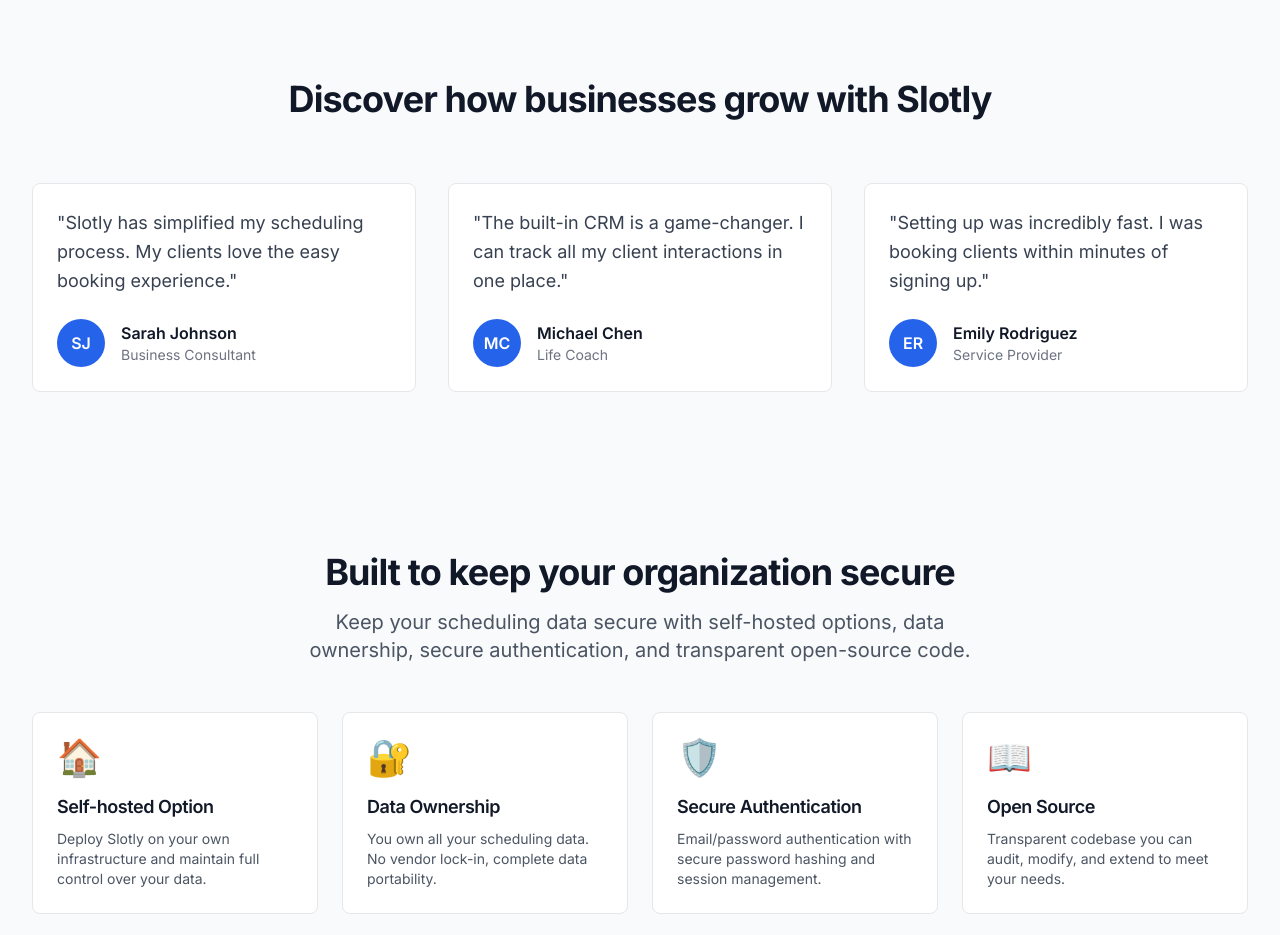
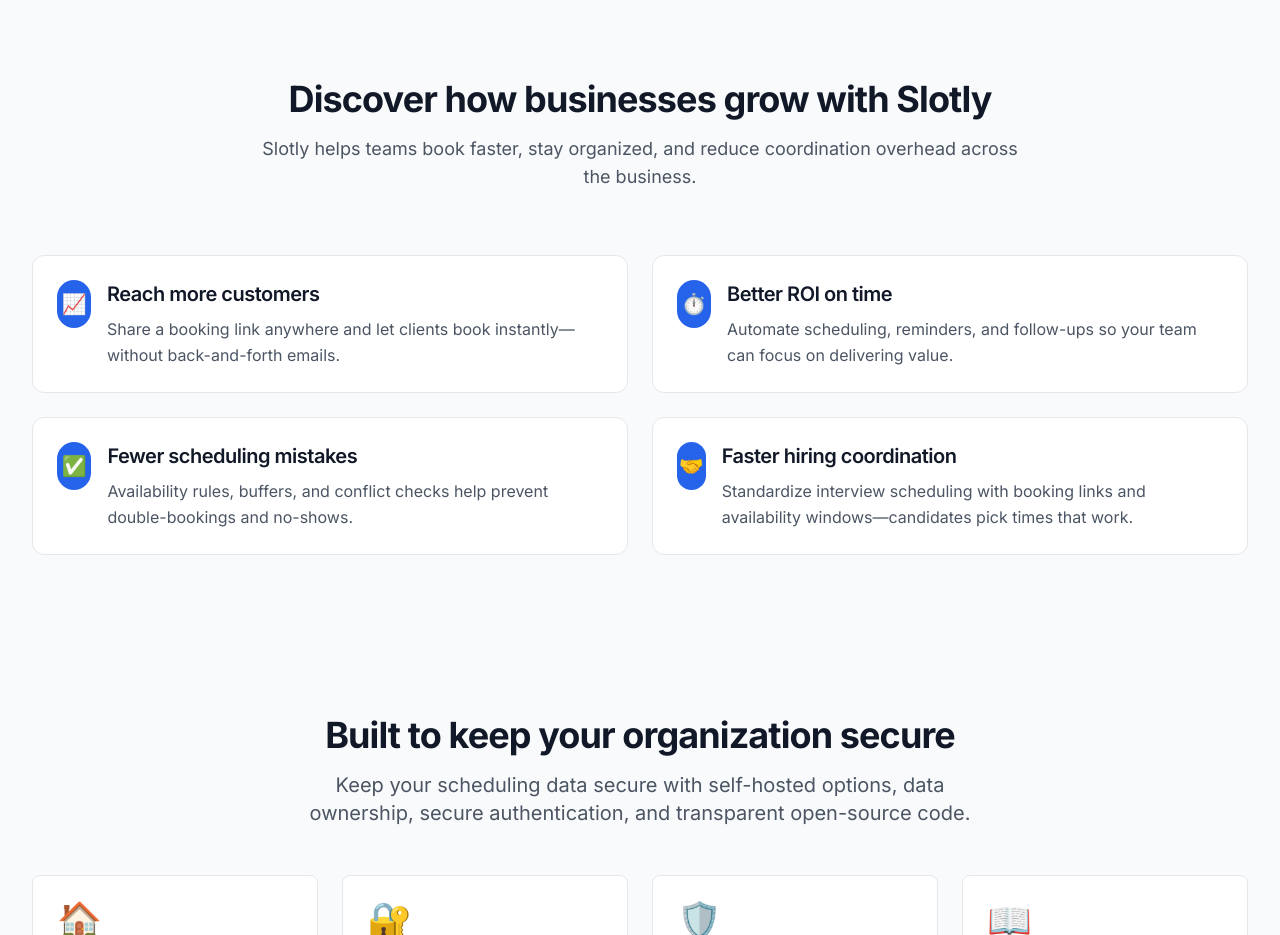
Before and after one commit to digitalquotient008/slotly-marketing, a Next.js app: page / in a window 1280 px wide. Shown: the part 2640-3575 px from the top of the page. Built offline with nearby package versions, Linux system fonts and the light colour scheme; no server answers.

Commit message:
Replace testimonials with outcomes section
Swap placeholder testimonials for a business outcomes section describing how Slotly helps teams grow.

```diff
--- a/src/components/Testimonials.tsx
+++ b/src/components/Testimonials.tsx
@@ -1,22 +1,28 @@
 export default function Testimonials() {
-  const testimonials = [
+  const outcomes = [
     {
-      name: 'Sarah Johnson',
-      role: 'Business Consultant',
-      content: 'Slotly has simplified my scheduling process. My clients love the easy booking experience.',
-      avatar: 'SJ',
+      title: 'Reach more customers',
+      description:
+        'Share a booking link anywhere and let clients book instantly—without back-and-forth emails.',
+      icon: '📈',
     },
     {
-      name: 'Michael Chen',
-      role: 'Life Coach',
-      content: 'The built-in CRM is a game-changer. I can track all my client interactions in one place.',
-      avatar: 'MC',
+      title: 'Better ROI on time',
+      description:
+        'Automate scheduling, reminders, and follow-ups so your team can focus on delivering value.',
+      icon: '⏱️',
     },
     {
-      name: 'Emily Rodriguez',
-      role: 'Service Provider',
-      content: 'Setting up was incredibly fast. I was booking clients within minutes of signing up.',
-      avatar: 'ER',
+      title: 'Fewer scheduling mistakes',
+      description:
+        'Availability rules, buffers, and conflict checks help prevent double-bookings and no-shows.',
+      icon: '✅',
+    },
+    {
+      title: 'Faster hiring coordination',
+      description:
+        'Standardize interview scheduling with booking links and availability windows—candidates pick times that work.',
+      icon: '🤝',
     },
   ];
 
@@ -27,19 +33,24 @@
           <h2 className="text-3xl sm:text-4xl font-bold text-gray-900 mb-3 sm:mb-4">
             Discover how businesses grow with Slotly
           </h2>
+          <p className="text-lg text-gray-600 max-w-3xl mx-auto">
+            Slotly helps teams book faster, stay organized, and reduce coordination overhead across the business.
+          </p>
         </div>
 
-        <div className="grid grid-cols-1 md:grid-cols-3 gap-8">
-          {testimonials.map((testimonial, index) => (
-            <div key={index} className="bg-white rounded-lg p-6 border border-gray-200 hover:shadow-lg transition-shadow">
-              <p className="text-gray-700 mb-6 text-lg leading-relaxed">&quot;{testimonial.content}&quot;</p>
-              <div className="flex items-center">
-                <div className="w-12 h-12 bg-blue-600 text-white rounded-full flex items-center justify-center font-semibold mr-4">
-                  {testimonial.avatar}
+        <div className="grid grid-cols-1 md:grid-cols-2 gap-6">
+          {outcomes.map((item) => (
+            <div
+              key={item.title}
+              className="bg-white rounded-xl p-6 border border-gray-200 hover:shadow-lg transition-shadow"
+            >
+              <div className="flex items-start gap-4">
+                <div className="w-12 h-12 bg-blue-600 text-white rounded-full flex items-center justify-center font-semibold text-xl">
+                  {item.icon}
                 </div>
                 <div>
-                  <p className="font-semibold text-gray-900">{testimonial.name}</p>
-                  <p className="text-sm text-gray-500">{testimonial.role}</p>
+                  <h3 className="text-xl font-semibold text-gray-900 mb-2">{item.title}</h3>
+                  <p className="text-gray-600 leading-relaxed">{item.description}</p>
                 </div>
               </div>
             </div>
```
